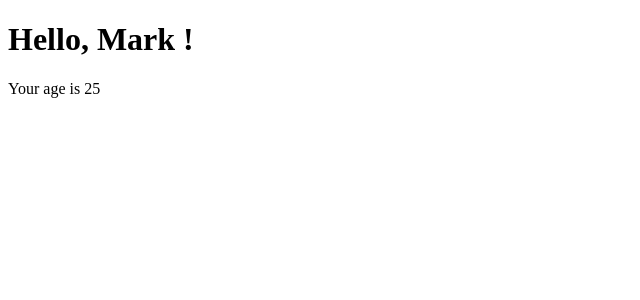
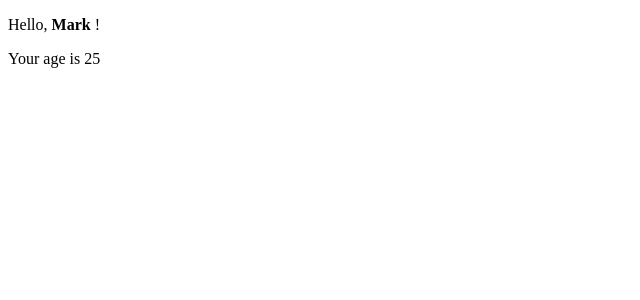
Before and after one commit to MAugelli/react-exercises, a JavaScript app: page / in a window 1280 px wide. Shown: the top 300 px of the page, without its empty margins (0-640 px from the left). Built offline with nearby package versions, Linux system fonts and the light colour scheme.

Commit message:
Update Welcome.js
Fix h1 to p

```diff
--- a/src/components/Welcome.js
+++ b/src/components/Welcome.js
@@ -1,6 +1,6 @@
 function Welcome(props){
     return (<div>
-        <h1>Hello, {props.name}!</h1>
+        <p>Hello, {props.name}!</p>
         <p>Your age is {props.age}</p>
     </div>
     );
```
